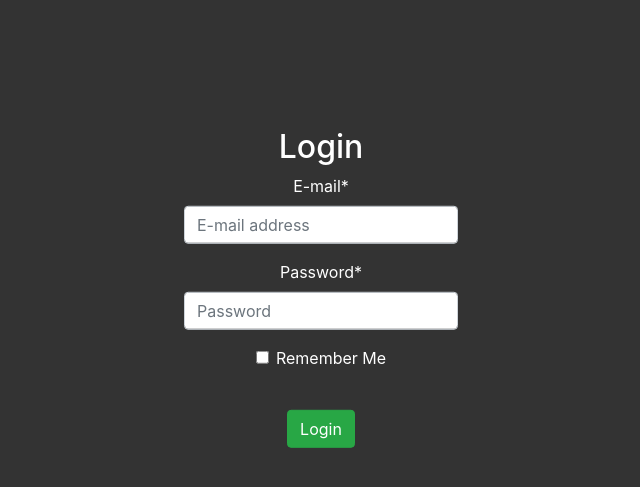
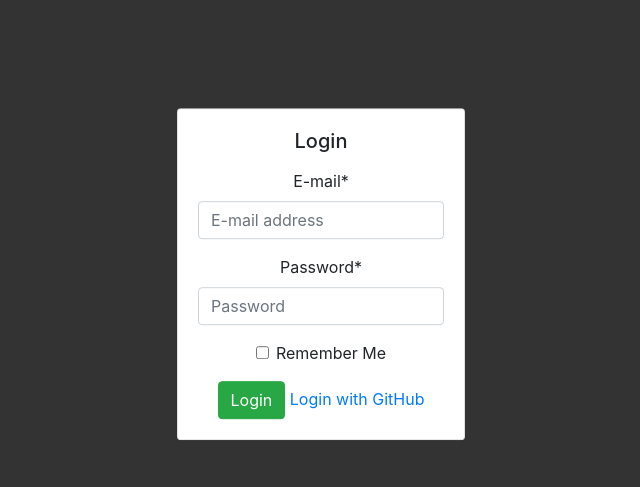
Before and after one commit to Camillus83/QuizApp, a Django app: page /accounts/login/ in a window 1280 px wide. Shown: the part 56-543 px from the top of the page, without its empty margins (319-959 px from the left). Run offline with Django 4.2, Linux system fonts and the light colour scheme; parts of the project's set-up code (start-up, migrations or seed data) failed here and were passed over; some libraries are stand-ins or nearby versions.

Commit message:
Frontend Work, configured login/quiz-list/quiz-create

```diff
--- a/static/css/base.css
+++ b/static/css/base.css
@@ -48,7 +48,7 @@ body {
     flex-wrap: nowrap;
 }
 
-.login_form,
+
 .signup_form,
 .logout_form {
     left: 50%;
@@ -57,6 +57,16 @@ body {
     transform: translate(-50%, -55%);
     text-align: center;
     color: #fff
+}
+
+.login_form,
+.quiz_create,
+.quiz_edit {
+    left: 50%;
+    position: absolute;
+    top: 45%;
+    transform: translate(-50%, -55%);
+    text-align: center;
 }
 
 .quiz_questions,
@@ -73,7 +83,6 @@ body {
     text-align: center;
 }
 
-.quiz_edit,
 .quiz_delete {
     font-size: 1.8rem;
     line-height: 1.5;
--- a/templates/account/login.html
+++ b/templates/account/login.html
@@ -5,12 +5,18 @@
 
 {% block content %}
 <div class="login_form">
-    <h2>Login</h2>
     <form method="POST">
-        {% csrf_token %}
-        {{ form|crispy }}
+        <div class="card" style="width: 18rem;">
+            <div class="card-body">
+                <h5 class="card-title">Login</h5>
+                <p class="card-text">
+                    {% csrf_token %}
+                    {{ form|crispy }}</p>
+                <button type="submit" class="btn btn-success">Login</button>
+                <a href="#" class="card-link">Login with GitHub</a>
+            </div>
+        </div>
         <br>
-        <button type="submit" class="btn btn-success">Login</button>
     </form>
 </div>
 {% endblock content %}
--- a/templates/quiz/quiz_list.html
+++ b/templates/quiz/quiz_list.html
@@ -12,11 +12,11 @@
 {% for quiz in quiz_list %}
 <div class="card text-center">
     <div class="card-header">
-        Quiz
+        {{ quiz.title }}
     </div>
     <div class="card-body">
-        <h5 class="card-title">{{ quiz.title }}</h5>
-        <p class="card-text">{{ quiz.short_description }}</p>
+        <h5 class="card-title"> {{ quiz.short_description}}</h5>
+        <p class="card-text">Author: {{ quiz.author }}</p>
         <a href="{{ quiz.get_absolute_url }}" class="btn btn-primary">Attempt Quiz</a>
     </div>
 </div>
--- a/templates/quiz/quiz_questions_edit.html
+++ b/templates/quiz/quiz_questions_edit.html
@@ -49,7 +49,6 @@
 
         <hr>
         <p>
-            <button type="submit" class="btn-primary w-100 mb-3">Add New Question</button>
             <button type="submit" value="Update quiz" class="btn btn-primary w-100 mb-3">Update Quiz</button>
             <a href="{{ quiz.get_absolute_url_my_quizes}}" role="button" class="btn btn-secondary w-100">Cancel</a>
         </p>
```
Also changed, not shown: templates/quiz/my_quizes.html (+7 -6 lines), templates/quiz/quiz_create.html (+10 -5 lines), templates/quiz/quiz_edit.html (+12 -4 lines), 1 other file.
